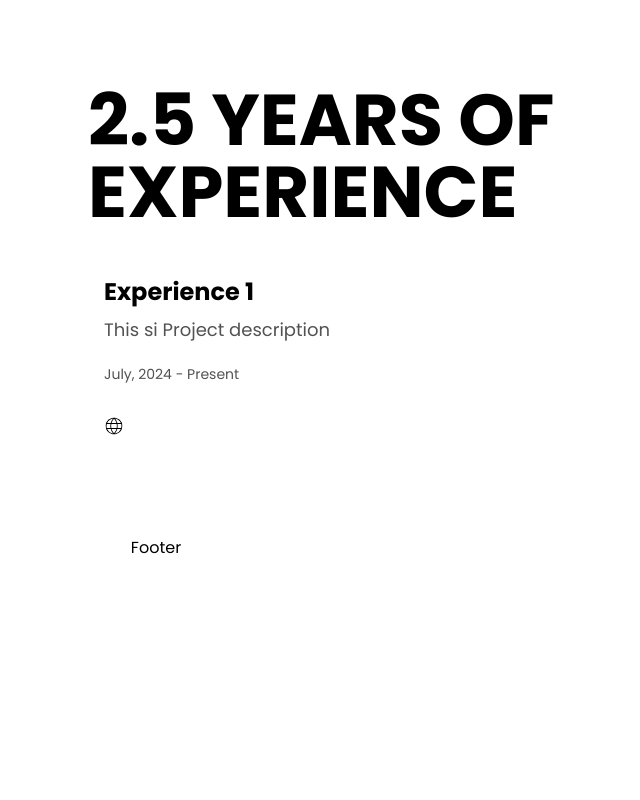
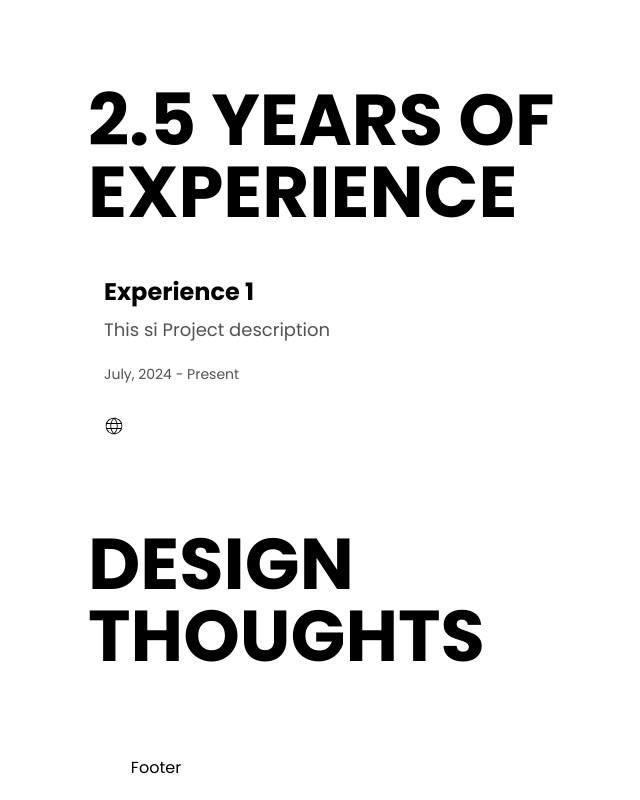
Before and after one commit to k99sharma/kalashsharmadotcom, a React (Vite) app: page / in a window 1280 px wide. Shown: the part 1104-1904 px from the top of the page, without its empty margins (484-1124 px from the left). Before the commit the page ends 1684 px from the top, so only its background shows below. Built offline with nearby package versions, Linux system fonts and the light colour scheme.

Commit message:
add: writings section

```diff
--- a/src/app/Layout.tsx
+++ b/src/app/Layout.tsx
@@ -4,6 +4,7 @@ import Navbar from "../components/navbar";
 import Experience from "../components/sections/experience";
 import Header from "../components/sections/header";
 import Projects from "../components/sections/projects";
+import Writings from "../components/sections/writings";
 
 function Layout() {
   return (
@@ -28,6 +29,10 @@ function Layout() {
             <div className="layout__content__experience mb-5">
               <Experience />
             </div>
+
+            <div className="layout__content__writings mb-5">
+              <Writings />
+            </div>
           </div>
         </div>
       </div>
--- /dev/null
+++ b/src/components/sections/writings/index.tsx
@@ -0,0 +1,14 @@
+// imports
+import CustomHeader from "../../shared/customHeader";
+
+function Writings() {
+  return (
+    <div className="writings p-3">
+      <div className="writings__header mb-8 flex justify-center md:justify-start">
+        <CustomHeader heading="DESIGN" subheading="THOUGHTS" />
+      </div>
+    </div>
+  );
+}
+
+export default Writings;
```
Also changed, not shown: src/components/writings/index.tsx (deleted).
